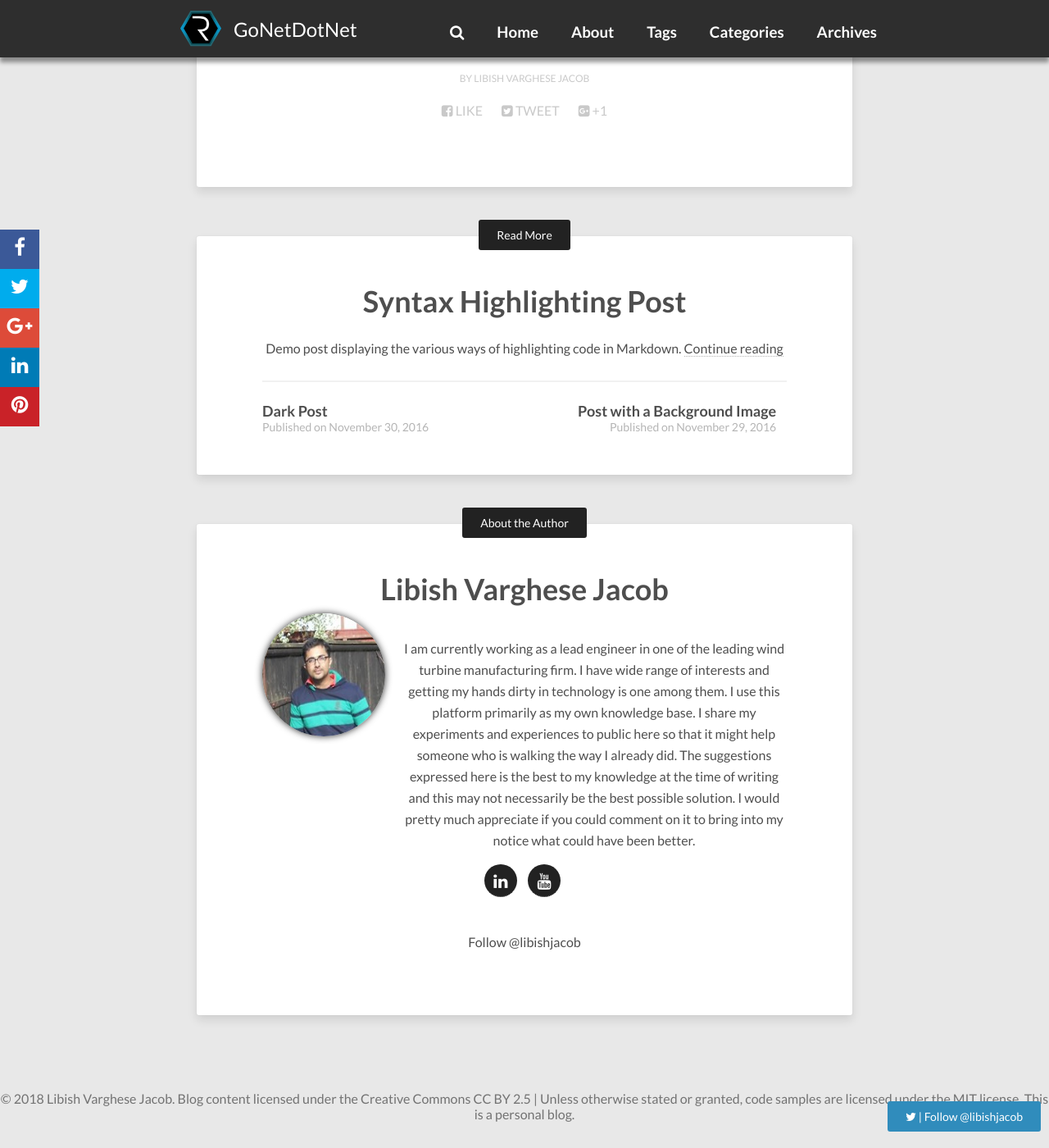
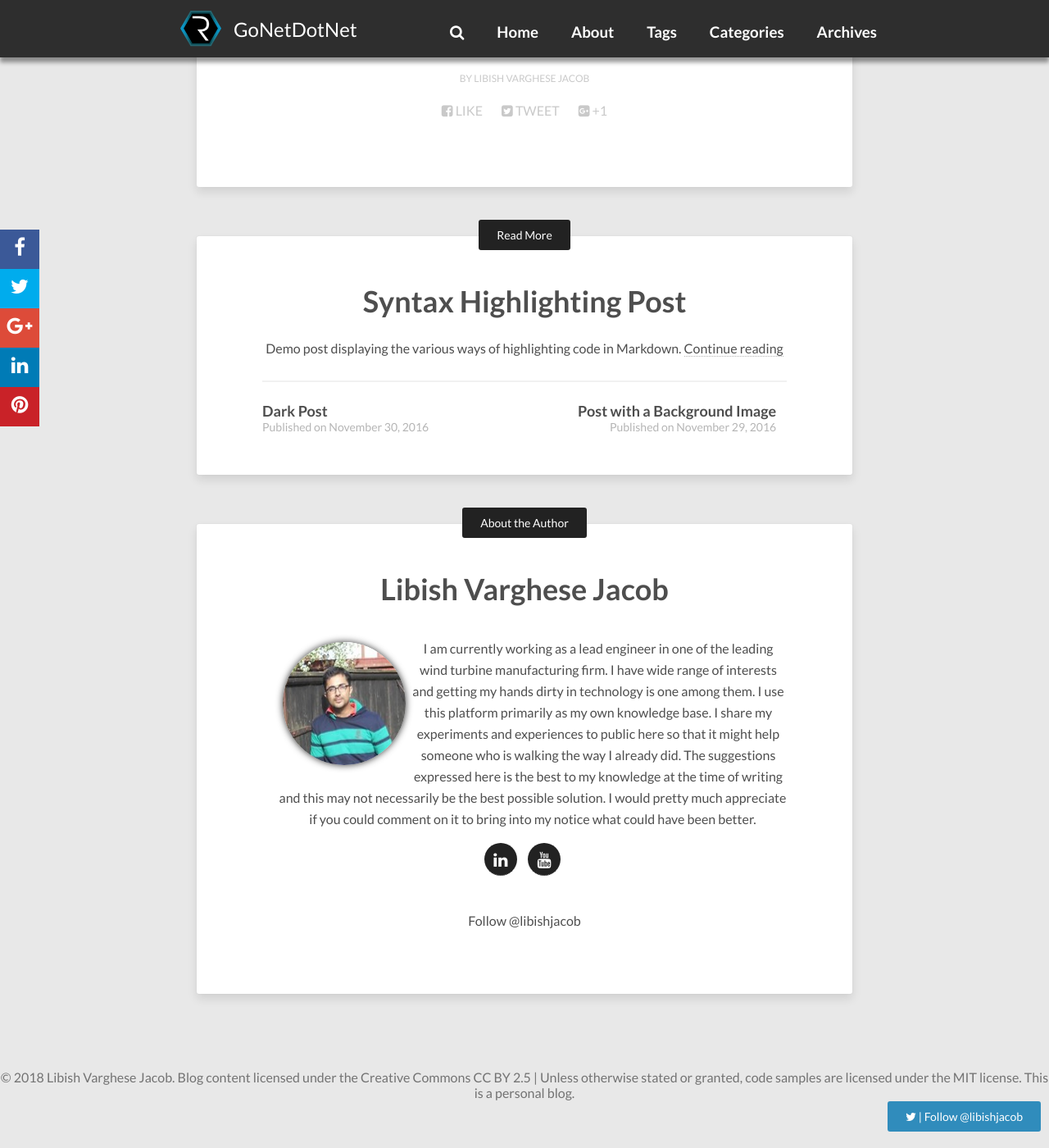
Before and after one commit to libish-jacob/Blog, a Jekyll site: the page built from _posts/2018-04-11-test-post-with-title.md, in a window 1280 px wide and 1400 px high, scrolled down 575 px. Shown: the whole window at 82% size. Built offline with Jekyll 4.4.1, drawn with Linux system fonts in a browser that asks for light colours; nearby versions of some CDN libraries; comment, search, counter and statistics services are not loaded.

Commit message:
Author html edited and added style
Author html edited and added style

```diff
--- a/_includes/author.html
+++ b/_includes/author.html
@@ -5,8 +5,7 @@
   <div class="read-more-content author-info">
     <h3>{{site.owner.name}}</h3>
     <div class="author-container">
-      <img class="author-img" src="{{site.url}}/{{site.owner.avatar}}" alt="{{site.owner.name}}" />
-      <div class="author-bio">{{site.owner.bio}}</div>
+      <div class="author-bio"><img align="left" class="author-img" src="{{site.url}}/{{site.owner.avatar}}" alt="{{site.owner.name}}" /> {{site.owner.bio}}</div>
     </div>
     <div class="author-share">
       <ul class="list-inline social-buttons">
--- a/_sass/_page.scss
+++ b/_sass/_page.scss
@@ -266,6 +266,7 @@ header .entry-meta {
 	}
 }
 .author-img {
+    margin:5px;
 	width: 150px;
 	height: 150px;
 	border-radius: 50%;
```
